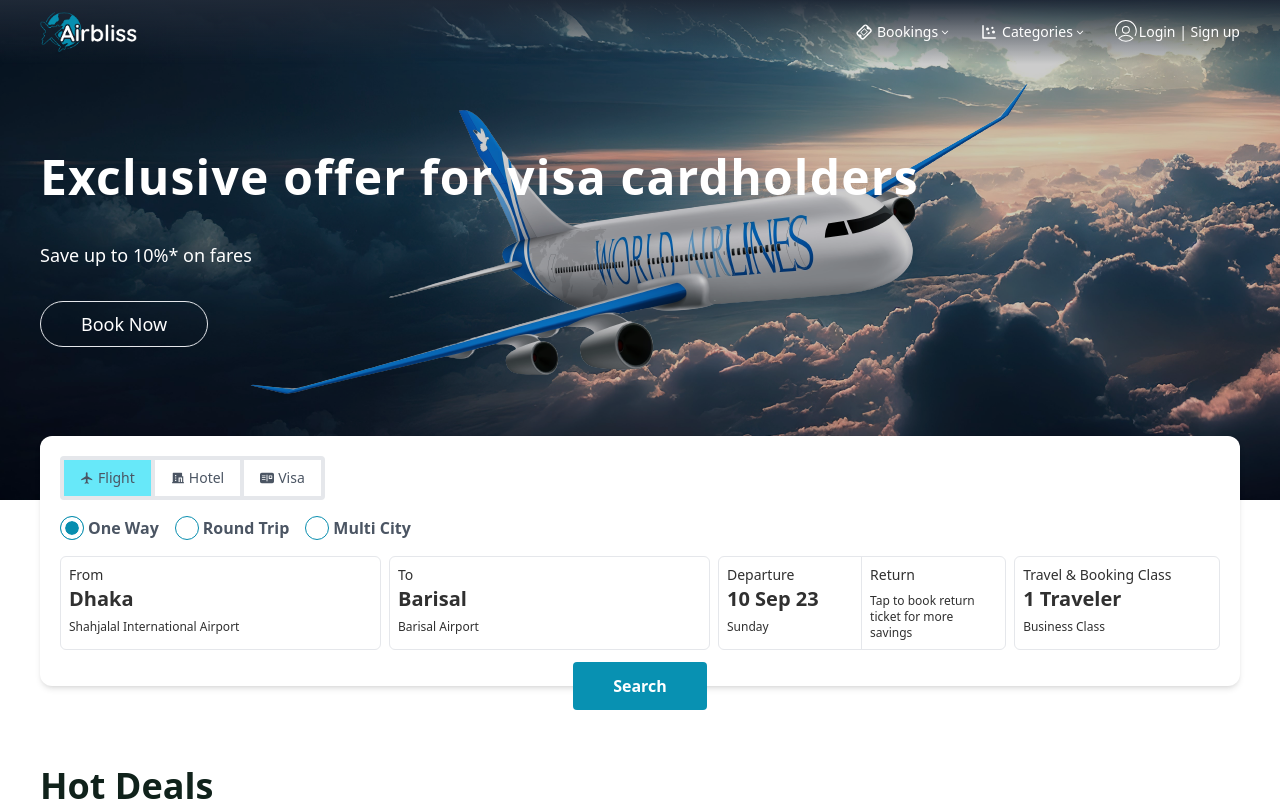
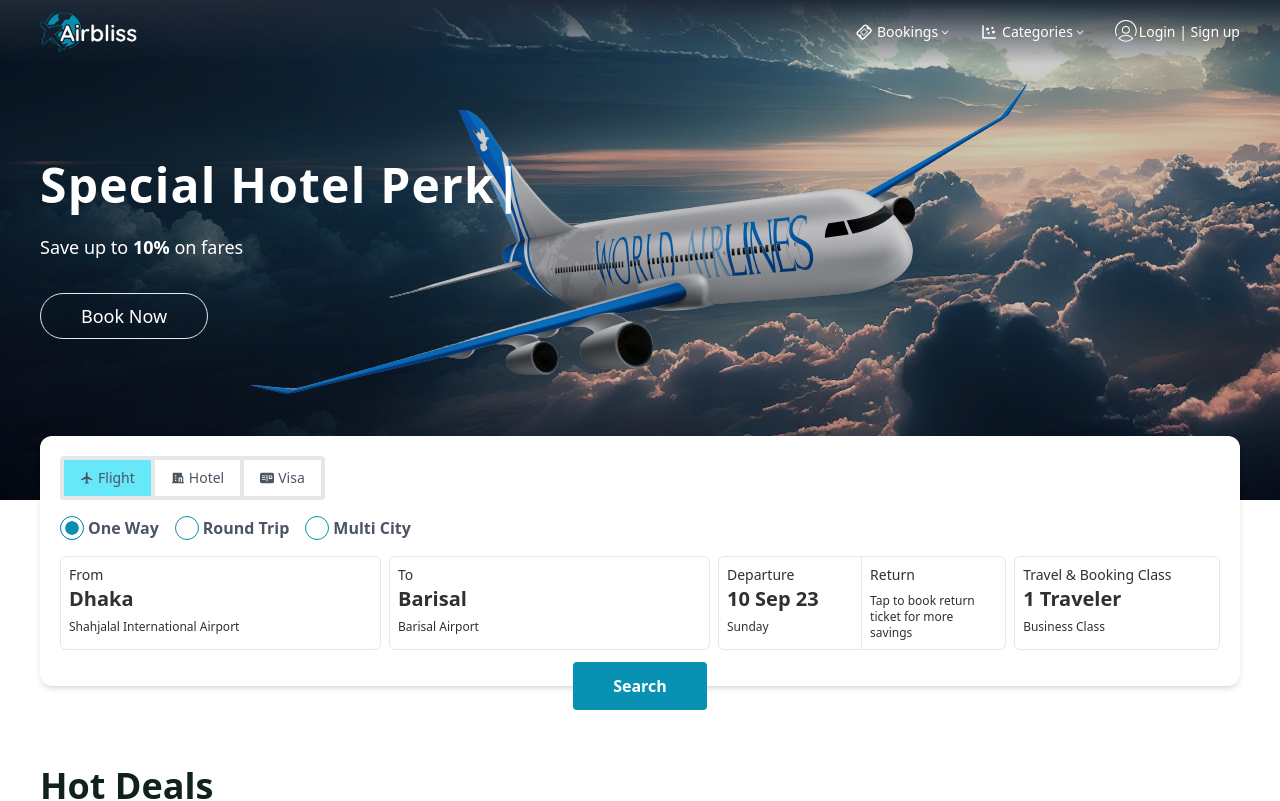
Before and after one commit to druvodev/airbliss, a React (Vite) app in the folder client-side/: page / in a window 1280 px wide. Shown: the top 801 px of the page. Built offline with nearby package versions, Linux system fonts and the light colour scheme; no server answers.

Commit message:
Added hero text animation

```diff
--- a/client-side/package.json
+++ b/client-side/package.json
@@ -36,6 +36,7 @@
     "react-router": "^6.15.0",
     "react-router-dom": "^6.15.0",
     "react-spinners": "^0.13.8",
+    "react-type-animation": "^3.1.0",
     "recharts": "^2.7.3",
     "shortid": "^2.2.16",
     "swiper": "^10.2.0"
--- a/client-side/src/Components/SearchFilter/SearchFilter.jsx
+++ b/client-side/src/Components/SearchFilter/SearchFilter.jsx
@@ -539,7 +539,7 @@ const SearchFilter = React.memo(({ bookingType, filterName }) => {
         <div className="flex justify-center -mb-11">
           <Link to="/flights">
             <button
-              className="px-10 py-3 rounded bg-cyan-600 active:bg-cyan-700 text-white font-semibold"
+              className="px-10 py-3 rounded bg-cyan-600 hover:bg-cyan-700 active:bg-cyan-800 text-white font-semibold"
               onClick={handleSearch}
             >
               {filterName}
--- a/client-side/src/pages/Home/Hero/Hero.jsx
+++ b/client-side/src/pages/Home/Hero/Hero.jsx
@@ -2,11 +2,11 @@ import React, { useEffect, useState, useRef } from "react";
 import SearchFilter from "../../../Components/SearchFilter/SearchFilter";
 import cover from "../../../assets/banner/skybg.jpg";
 import plain from "../../../assets/banner/plain.png";
+import { TypeAnimation } from "react-type-animation";
 
 const Hero = () => {
   const [scrollOffset, setScrollOffset] = useState(0);
   const imgRef = useRef(null); // Create a ref to hold the img element
-
   const handleScroll = () => {
     setScrollOffset(window.pageYOffset);
   };
@@ -52,11 +52,23 @@ const Hero = () => {
         <div className="absolute top-1/2 left-1/2 -translate-x-2/4 -translate-y-2/4 w-full h-full bg-black/20 z-10">
           <div className="max-w-7xl mx-auto px-5 sm:px-10">
             <div className="absolute top-1/2 -translate-y-2/4 text-white">
-              <h1 className="text-3xl sm:text-5xl font-semibold tracking-wide">
-                Exclusive offer for visa cardholders
-              </h1>
-              <p className="mt-5 sm:mt-10 sm:text-lg">
-                Save up to 10%* on fares
+              <p className="text-3xl sm:text-5xl font-semibold tracking-wide">
+                <TypeAnimation
+                  sequence={[
+                    "Special Hotel Perks with Visa!",
+                    1000,
+                    "Special Flight Deals for Visa Holders!",
+                    1000,
+                    "Special Easy Visa Processing & Perks!",
+                    1000,
+                  ]}
+                  deletionSpeed={60}
+                  speed={{ type: "keyStrokeDelayInMs", value: 150 }}
+                  repeat={Infinity}
+                />
+              </p>
+              <p className="mt-3 sm:mt-6 sm:text-lg">
+                Save up to <span className="font-semibold">10%</span> on fares
               </p>
               <button className="sm:text-lg px-6 sm:px-10 py-1 sm:py-2 rounded-full border mt-4 sm:mt-8">
                 Book Now
```
Also changed, not shown: client-side/src/assets/icon/textEffect.png (added), 1 other file (tests, documents, lock files or other folders).
